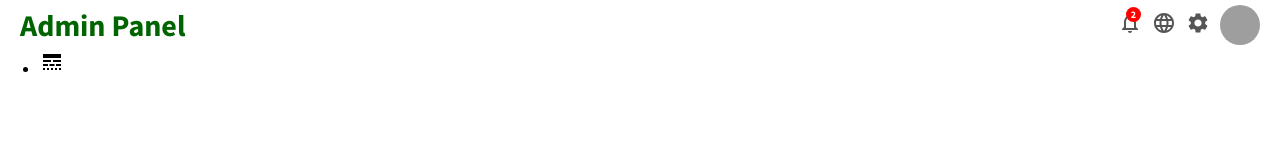
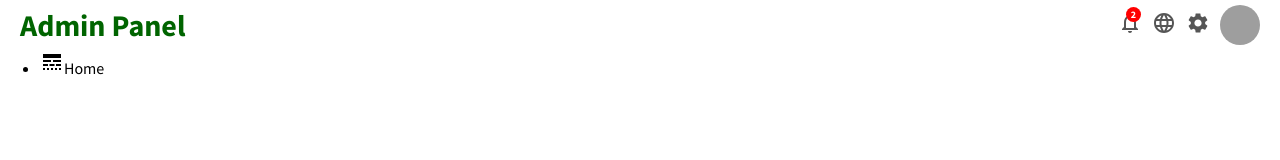
Before and after one commit to PJMantoss/admin_panel, a React (Create React App) app: page / in a window 1280 px wide. Shown: the top 160 px of the page. Built offline with nearby package versions, Linux system fonts and the light colour scheme; grey boxes are pictures that could not be loaded.

Commit message:
update Sidebar component

```diff
--- a/src/components/sidebar/Sidebar.js
+++ b/src/components/sidebar/Sidebar.js
@@ -8,8 +8,9 @@ function Sidebar() {
         <div className='sidebarMenu'>
           <h3 className='sidebarTitle'></h3>
           <ul className='sidebarList'>
-            <li className='sidebarList'>
+            <li className='sidebarListItem'>
               <LineStyle />
+              Home
             </li>
           </ul>
         </div>
```
